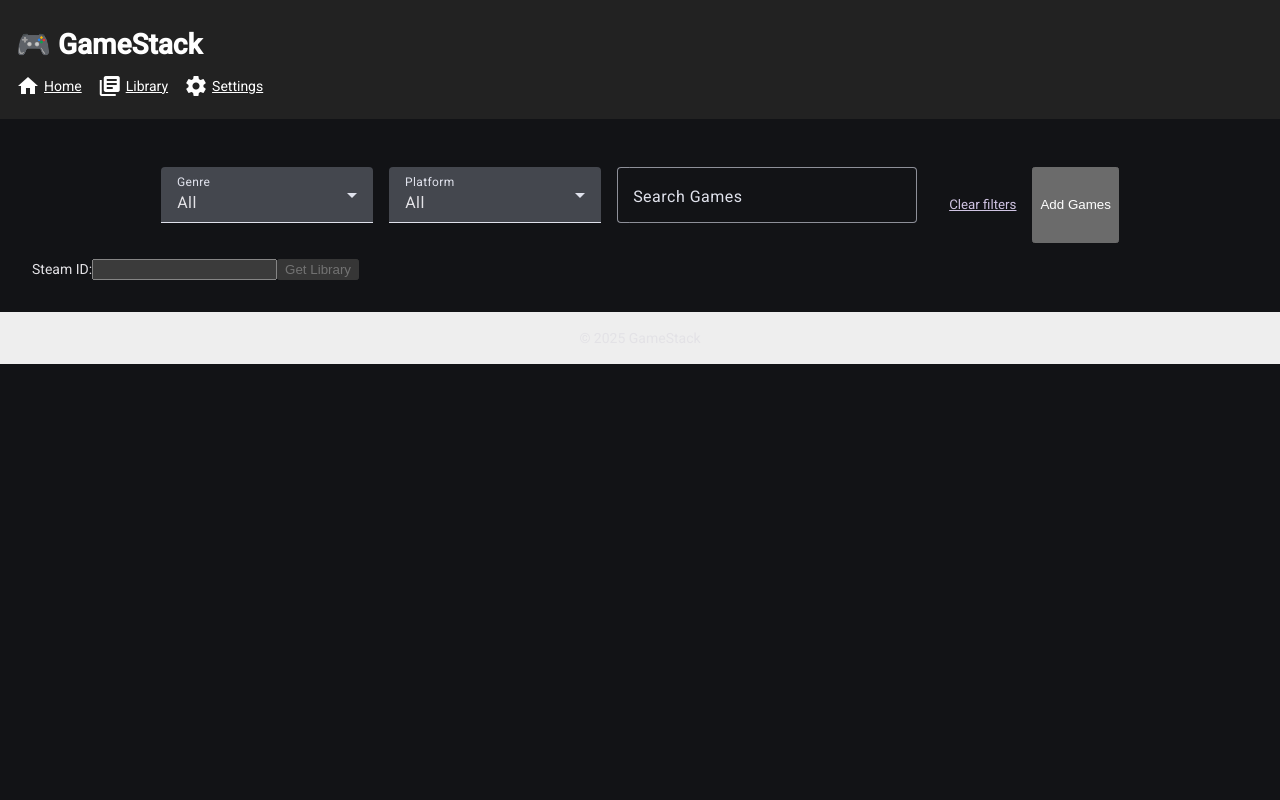
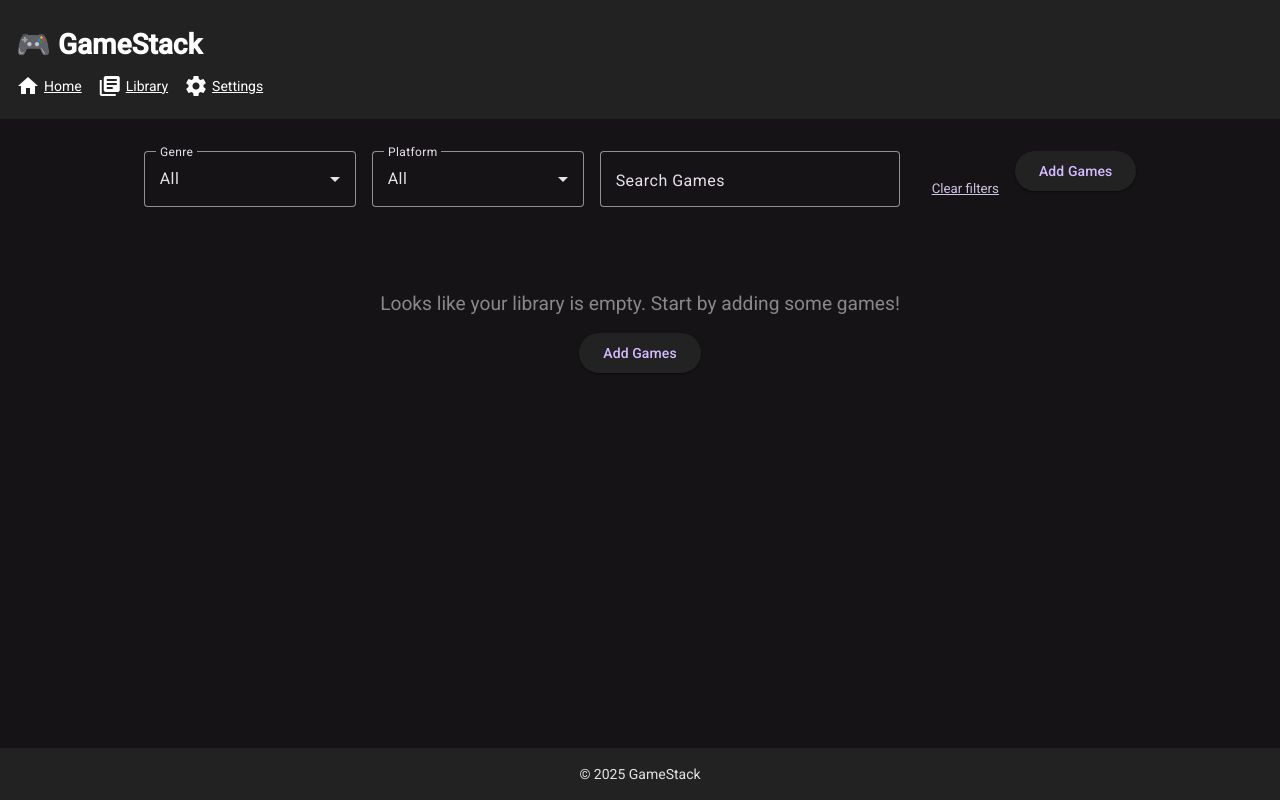
Before and after one commit to eMantonya/game-stack, an Angular app: page /library in a window 1280 px wide. Built offline with nearby package versions, Linux system fonts and the light colour scheme.

Commit message:
Add games dialog cleaned up

```diff
--- a/src/app/components/add-game-dialog/add-game-dialog.html
+++ b/src/app/components/add-game-dialog/add-game-dialog.html
@@ -1,31 +1,33 @@
-<h2 mat-dialog-title>Add Games</h2>>
-<mat-dialog-content>
-    <mat-tab-group>
+<div class="dialog-header">
+    <h2 mat-dialog-title>Add Games</h2>
+        <button mat-icon-button mat-dialog-close class="close-dialog">
+            <mat-icon>close</mat-icon>
+        </button>
+</div>
+
+<mat-dialog-content class="add-game-content">
+    <mat-tab-group dynamicHeight="true">
         <mat-tab label="Sync with Steam">
-            <mat-label>Steam ID</mat-label>
+            <div class="tab-content">
                 <mat-form-field appearance="fill">
-                <input matInput [(ngModel)]="steamId" />
+                    <input matInput placeholder="Steam ID" [(ngModel)]="steamId" />
                 </mat-form-field>
                 <button mat-button color="primary" (click)="getSteamLibrary()">Get Steam Library</button>
+            </div>
         </mat-tab>
         <mat-tab label="Add Games Manually">
+            <div class="tab-content">
                 <mat-form-field appearance="fill">
-                <mat-label>Title</mat-label>
-                <input matInput [(ngModel)]="manualGame.title" />
+                    <input matInput placeholder="Title" [(ngModel)]="manualGame.title" />
                 </mat-form-field>
                 <mat-form-field appearance="fill">
-                <mat-label>Genre</mat-label>
-                <input matInput [(ngModel)]="manualGame.genre" />
+                    <input matInput placeholder="Genre" [(ngModel)]="manualGame.genre" />
                 </mat-form-field>
                 <mat-form-field appearance="fill">
-                <mat-label>Platform</mat-label>
-                <input matInput [(ngModel)]="manualGame.platform" />
+                    <input matInput placeholder="Platform" [(ngModel)]="manualGame.platform" />
                 </mat-form-field>
                 <button mat-button color="primary" (click)="addManualGame()">Add Game</button>
+            </div>
         </mat-tab>
     </mat-tab-group>
 </mat-dialog-content>
-
-<mat-dialog-actions align="end">
-    <button mat-button mat-dialog-close>Cancel</button>
-</mat-dialog-actions>
--- a/src/app/components/add-game-dialog/add-game-dialog.scss
+++ b/src/app/components/add-game-dialog/add-game-dialog.scss
@@ -0,0 +1,56 @@
+:host {
+  display: block;
+  min-width: 400px;
+  max-width: 420px;
+}
+
+.dialog-header {
+  display: flex;
+  justify-content: space-between;
+  align-items: center;
+}
+
+h2[mat-dialog-title] {
+  font-size: 1.5rem;
+  font-weight: 600;
+  color: #5432ce;
+  padding-bottom: 0;
+  margin-bottom: 0;
+}
+
+button.close-dialog {
+  color: #888;
+  transition: color 0.2s ease;
+}
+button.close-dialog:hover {
+  color: #555;
+}
+
+button[mat-button] {
+  background-color: #222;
+  margin-top: 0.5rem;
+  min-width: 120px;
+}
+
+.tab-content {
+  padding-top: 8px;
+}
+
+mat-tab-group {
+  width: 100%;
+}
+
+mat-form-field {
+  width: 100%;
+  margin-bottom: 1rem;
+}
+
+/* @media (max-width: 500px) {
+  :host {
+    width: 95vw;
+    max-width: 95vw;
+  }
+  mat-dialog-content {
+    padding: 0 2vw 2vw;
+  }
+} */
--- a/src/app/components/add-game-dialog/add-game-dialog.ts
+++ b/src/app/components/add-game-dialog/add-game-dialog.ts
@@ -5,13 +5,14 @@ import { MatDialogModule } from '@angular/material/dialog';
 import { FormsModule } from '@angular/forms';
 import { MatProgressSpinnerModule } from '@angular/material/progress-spinner';
 import { MatInputModule } from '@angular/material/input';
-import { MatDialogActions } from '@angular/material/dialog';
 import { MatTabsModule } from '@angular/material/tabs';
 import { MatDialogRef } from '@angular/material/dialog';
+import { MatButtonModule } from "@angular/material/button";
+import { MatIconModule } from '@angular/material/icon';
 
 @Component({
   selector: 'app-add-game-dialog',
-  imports: [MatDialogModule, FormsModule, MatProgressSpinnerModule, MatInputModule, MatDialogActions, MatTabsModule],
+  imports: [MatDialogModule, FormsModule, MatProgressSpinnerModule, MatInputModule, MatTabsModule, MatButtonModule, MatIconModule],
   templateUrl: './add-game-dialog.html',
   styleUrls: ['./add-game-dialog.scss']
 })
--- a/src/app/layout/main-layout/main-layout.html
+++ b/src/app/layout/main-layout/main-layout.html
@@ -1,3 +1,4 @@
+<div class="main-layout">
   <header style="padding: 1rem; background: #222; color: white;">
     <h1>🎮 GameStack</h1>
     <nav style="margin-top: 0.5rem;">
@@ -14,10 +15,11 @@
 
   </header>
 
-<main style="padding: 2rem;">
+  <main class="main-content">
     <router-outlet></router-outlet>
   </main>
 
-<footer style="padding: 1rem; background: #eee; text-align: center;">
+  <footer style="padding: 1rem; background: #222; text-align: center;">
     &copy; 2025 GameStack
   </footer>
+</div>
--- a/src/app/layout/main-layout/main-layout.scss
+++ b/src/app/layout/main-layout/main-layout.scss
@@ -0,0 +1,10 @@
+.main-layout {
+    display: flex;
+    flex-direction: column;
+    min-height: 100vh;
+}
+
+.main-content {
+    flex: 1;
+    padding: 1rem;
+}
--- a/src/app/pages/library/library.html
+++ b/src/app/pages/library/library.html
@@ -1,5 +1,5 @@
 <div class="filters">
-    <mat-form-field appearance="fill">
+    <mat-form-field appearance="outline">
         <mat-label>Genre</mat-label>
         <mat-select [(ngModel)]="selectedGenre">
             <mat-option value="">All</mat-option>
@@ -8,7 +8,7 @@
             }
         </mat-select>
     </mat-form-field>
-    <mat-form-field appearance="fill">
+    <mat-form-field appearance="outline">
     <mat-label>Platform</mat-label>
     <mat-select [(ngModel)]="selectedPlatform">
       <mat-option value="">All</mat-option>
@@ -22,20 +22,22 @@
     <input matInput [formControl]="searchControl" placeholder="Search by title"/>
   </mat-form-field>
   <span class="clear-filters" (click)="clearFilters()">Clear filters</span>
-  <button mat-raised-cutton color="accent" (click)="openAddGameDialog()">Add Games</button>
+  <button mat-raised-button color="accent" (click)="openAddGameDialog()">Add Games</button>
 </div>
-  <form (ngSubmit)="onSubmit()" #steamForm="ngForm" class="steam-form">
-    <label for="steamId">Steam ID:</label>
-    <input type="text" id="steamId" name="steamId" [(ngModel)]="steamId" required/>
-    <button type="submit" [disabled]="steamForm.invalid">Get Library</button>
-  </form>
 
 <div class="library-grid">
-  @for (game of filteredGames; track game) {
+  @if (filteredGames.length > 0) {
+    @for (game of filteredGames; track game) {
     <app-game-card
       [game]="game"
       [selectedPlatform]="selectedPlatform"
       (platformClicked)="applyPlatformFilter($event)">
     </app-game-card>
+    }
+  } @else {
+    <div class="no-games">
+      <p>Looks like your library is empty. Start by adding some games!</p>
+      <button mat-raised-button color="primary" (click)="openAddGameDialog()">Add Games</button>
+    </div>
   }
 </div>
--- a/src/app/pages/library/library.scss
+++ b/src/app/pages/library/library.scss
@@ -23,3 +23,14 @@
   text-decoration: underline;
   align-self: center;
 }
+
+.no-games {
+  text-align: center;
+  margin-top: 2rem;
+  font-size: 1.2rem;
+  color: #888;
+}
+
+button[mat-raised-button] {
+  background-color: #222;
+}
--- a/src/app/pages/library/library.ts
+++ b/src/app/pages/library/library.ts
@@ -8,10 +8,11 @@ import { SteamService } from '../../services/steam';
 import { Game } from '../../models/game.model';
 import { MatDialog } from '@angular/material/dialog';
 import { AddGameDialog } from '../../components/add-game-dialog/add-game-dialog';
+import { MatButtonModule } from '@angular/material/button';
 
 @Component({
   selector: 'app-library',
-  imports: [GameCardComponent, CommonModule, FormsModule, MatSelectModule, ReactiveFormsModule, MatInputModule],
+  imports: [GameCardComponent, CommonModule, FormsModule, MatSelectModule, ReactiveFormsModule, MatInputModule, MatButtonModule],
   standalone: true,
   templateUrl: './library.html',
   styleUrl: './library.scss'
@@ -172,7 +173,8 @@ export class LibraryComponent {
 
   openAddGameDialog(): void {
     const dialogRef = this.dialog.open(AddGameDialog, {
-      width: '600px',
+      panelClass: 'add-game-dialog',
+      width: '425px',
     });
 
     dialogRef.afterClosed().subscribe((newGames: Game[] | undefined) => {
--- a/src/styles.scss
+++ b/src/styles.scss
@@ -9,8 +9,8 @@
 html {
   @include mat.theme((
     color: (
-      primary: mat.$azure-palette,
-      tertiary: mat.$blue-palette,
+      primary: mat.$violet-palette,
+      tertiary: mat.$azure-palette,
     ),
     typography: Roboto,
     density: 0,
```
Lines whose indentation alone changed are shown as unchanged.
